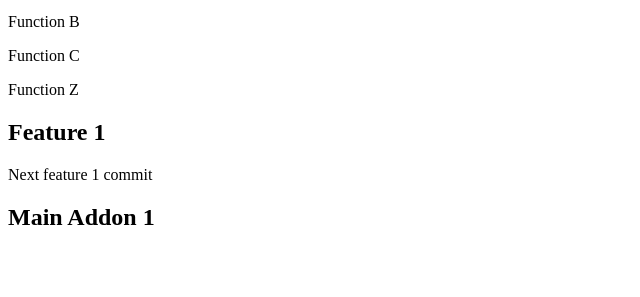
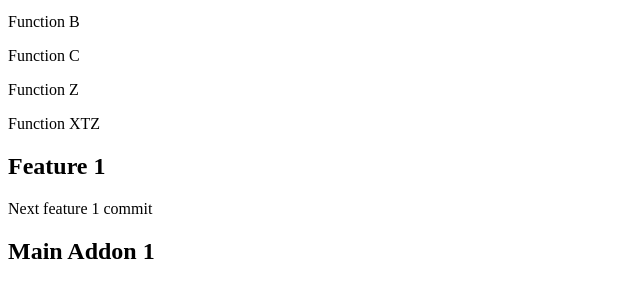
Before and after one commit to T3-Campus/t3camp_extensiondev_git, a plain HTML site: page index.html in a window 1280 px wide. Shown: the part 87-384 px from the top of the page, without its empty margins (0-640 px from the left). Drawn offline with Linux system fonts and the light colour scheme.

Commit message:
Add function XTZ

```diff
--- a/index.html
+++ b/index.html
@@ -3,6 +3,7 @@
 <p>Function B</p>
 <p>Function C</p>
 <p>Function Z</p>
+<p>Function XTZ</p>
 <div class="feature1">
     <h2>Feature 1</h2>
     <p>Next feature 1 commit</p>
```
Also changed, not shown: 1 other file.
